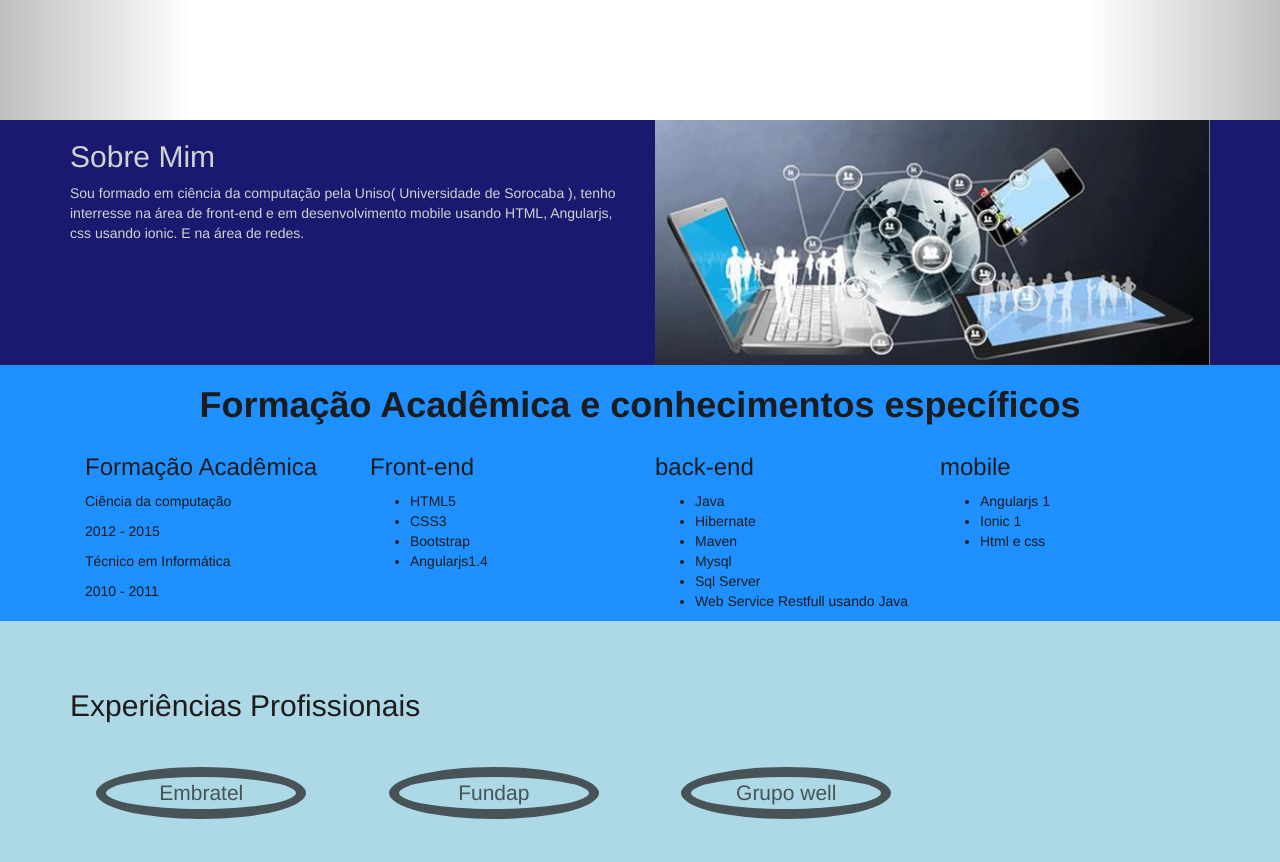
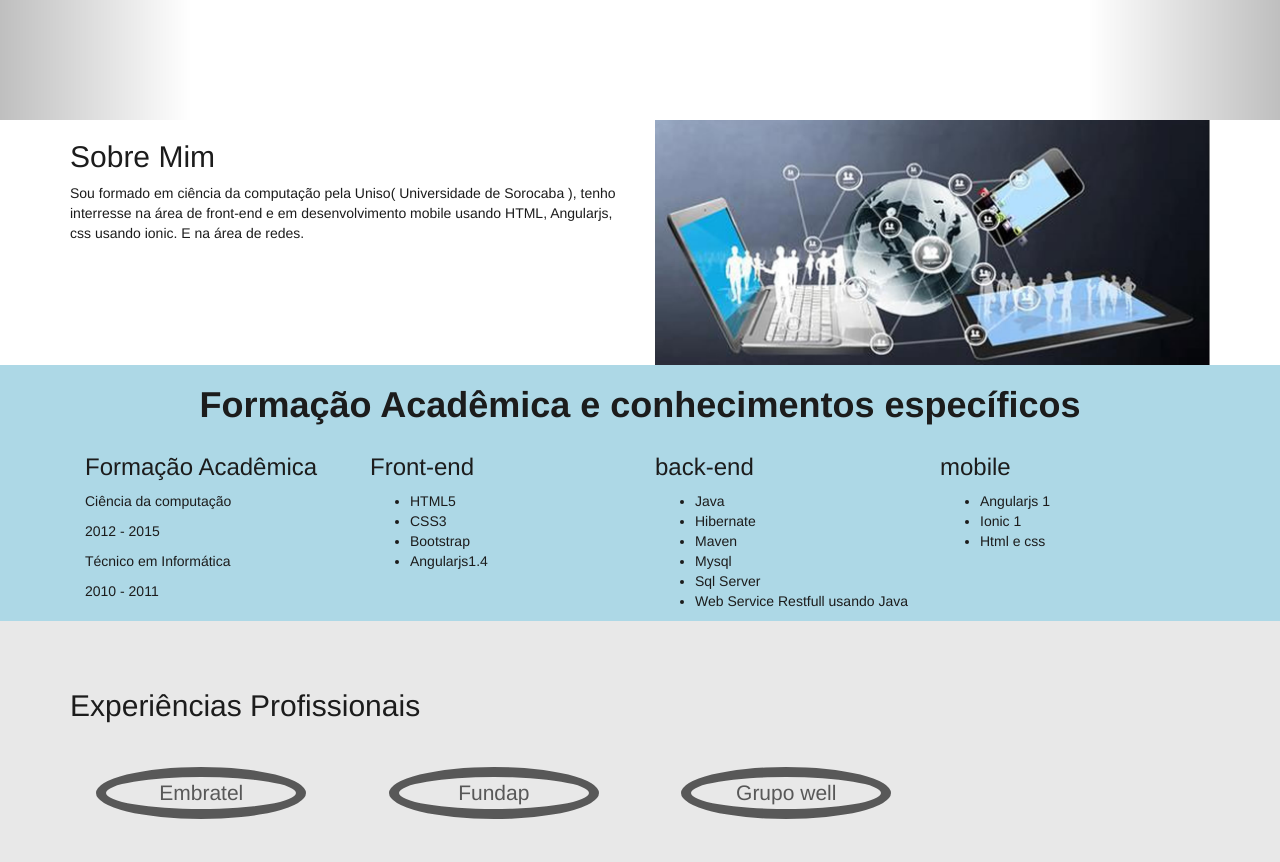
Before and after one commit to lucaspiovani/Personal_page, a plain HTML site: page index.html in a window 1280 px wide. Shown: the part 600-1462 px from the top of the page. Drawn offline with Linux system fonts and the light colour scheme; a script that the page names is missing.

Commit message:
troca de cores

```diff
--- a/estilos.css
+++ b/estilos.css
@@ -9,16 +9,16 @@ footer {
 	padding: 20px;
 }
 #profissionais , #job{
+	background-color: #E8E8E8;
+	color: #1C1C1C;
+}
+#formacao {
 	background-color: #ADD8E6;
 	color: #1C1C1C;
 }
-#formacao {
-	background-color: #1E90FF;
+#mim {
+	background-color: white;
 	color: #1C1C1C;
-}
-#mim {
-	background-color: #191970;
-	color: #D3D3D3;
 }
 .person {
       border: 10px solid ;
@@ -77,3 +77,6 @@ footer {
 #paineis-sobre{
 	margin-top: 20px;
 }
+#depoimentos {
+	background-color: black;
+}
```
